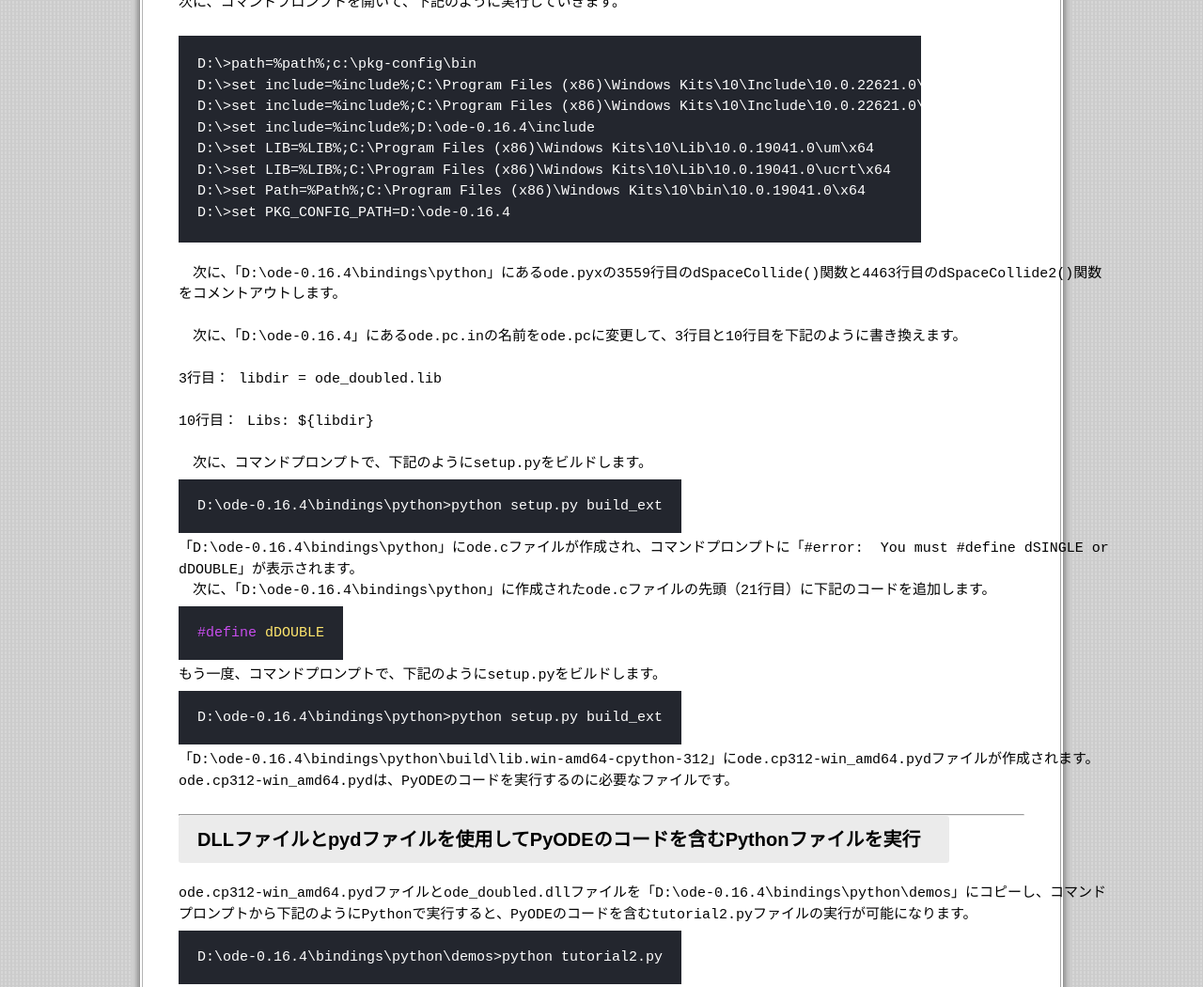
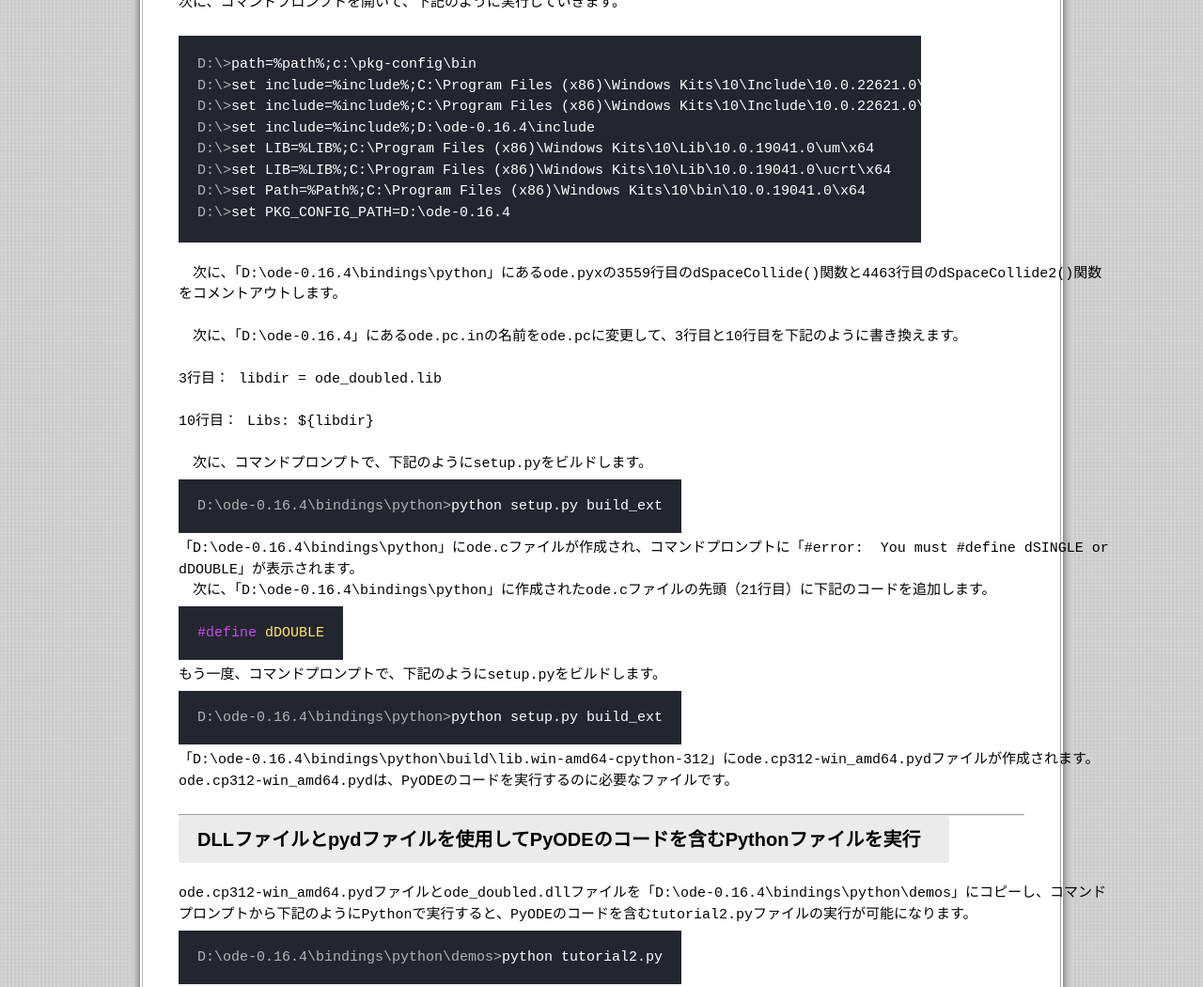
Before and after one commit to hiramatsuyuusuke/portfolio2, a plain HTML site: page index.html in a window 1280 px wide. Shown: the part 2180-3230 px from the top of the page at 94% size. Drawn offline with Linux system fonts and the light colour scheme.

Commit message:
コマンドプロンプト

```diff
--- a/index.html
+++ b/index.html
@@ -109,7 +109,7 @@ space.collide()は、使えなくなっています。また、tutorial3.pyを
 ・Dドライブ直下にode-0.16.4フォルダをコピーします。
 ・コマンドプロンプトで、下記のようにpremake4.exeファイルを実行します。
 
-<code style="background-color:#23262E;padding:20px">D:\ode-0.16.4\build>premake4.exe --with-tests --with-demos vs2010</code>
+<code style="background-color:#23262E;padding:20px"><span style="color:rgb(180, 180, 180)">D:\ode-0.16.4\build></span>premake4.exe --with-tests --with-demos vs2010</code>
 
 ・「D:\ode-0.16.4\build\vs2010\ode.sln」が作成されるので、ode.slnファイルを開きます。
 ・VisualStudio作業画面の上部の「ビルド」タブの下にある「Win32」の欄から「構成マネージャ」を選びます。
@@ -139,14 +139,14 @@ space.collide()は、使えなくなっています。また、tutorial3.pyを
 次に、コマンドプロンプトを開いて、下記のように実行していきます。
 
 <pre style="background-color:#23262E;width:750px;padding:20px">
-<code>D:\>path=%path%;c:\pkg-config\bin
-D:\>set include=%include%;C:\Program Files (x86)\Windows Kits\10\Include\10.0.22621.0\ucrt
-D:\>set include=%include%;C:\Program Files (x86)\Windows Kits\10\Include\10.0.22621.0\shared
-D:\>set include=%include%;D:\ode-0.16.4\include
-D:\>set LIB=%LIB%;C:\Program Files (x86)\Windows Kits\10\Lib\10.0.19041.0\um\x64
-D:\>set LIB=%LIB%;C:\Program Files (x86)\Windows Kits\10\Lib\10.0.19041.0\ucrt\x64
-D:\>set Path=%Path%;C:\Program Files (x86)\Windows Kits\10\bin\10.0.19041.0\x64
-D:\>set PKG_CONFIG_PATH=D:\ode-0.16.4
+<code><span style="color:rgb(180, 180, 180)">D:\></span>path=%path%;c:\pkg-config\bin
+<span style="color:rgb(180, 180, 180)">D:\></span>set include=%include%;C:\Program Files (x86)\Windows Kits\10\Include\10.0.22621.0\ucrt
+<span style="color:rgb(180, 180, 180)">D:\></span>set include=%include%;C:\Program Files (x86)\Windows Kits\10\Include\10.0.22621.0\shared
+<span style="color:rgb(180, 180, 180)">D:\></span>set include=%include%;D:\ode-0.16.4\include
+<span style="color:rgb(180, 180, 180)">D:\></span>set LIB=%LIB%;C:\Program Files (x86)\Windows Kits\10\Lib\10.0.19041.0\um\x64
+<span style="color:rgb(180, 180, 180)">D:\></span>set LIB=%LIB%;C:\Program Files (x86)\Windows Kits\10\Lib\10.0.19041.0\ucrt\x64
+<span style="color:rgb(180, 180, 180)">D:\></span>set Path=%Path%;C:\Program Files (x86)\Windows Kits\10\bin\10.0.19041.0\x64
+<span style="color:rgb(180, 180, 180)">D:\></span>set PKG_CONFIG_PATH=D:\ode-0.16.4
 </code></pre>
 　次に、「D:\ode-0.16.4\bindings\python」にあるode.pyxの3559行目のdSpaceCollide()関数と4463行目のdSpaceCollide2()関数
 をコメントアウトします。
@@ -159,7 +159,7 @@ D:\>set PKG_CONFIG_PATH=D:\ode-0.16.4
 
 　次に、コマンドプロンプトで、下記のようにsetup.pyをビルドします。
 
-<code style="background-color:#23262E;padding:20px">D:\ode-0.16.4\bindings\python>python setup.py build_ext</code>
+<code style="background-color:#23262E;padding:20px"><span style="color:rgb(180, 180, 180)">D:\ode-0.16.4\bindings\python></span>python setup.py build_ext</code>
 
 「D:\ode-0.16.4\bindings\python」にode.cファイルが作成され、コマンドプロンプトに「#error:  You must #define dSINGLE or
 dDOUBLE」が表示されます。
@@ -169,7 +169,7 @@ dDOUBLE」が表示されます。
 
 もう一度、コマンドプロンプトで、下記のようにsetup.pyをビルドします。
 
-<code style="background-color:#23262E;padding:20px">D:\ode-0.16.4\bindings\python>python setup.py build_ext</code>
+<code style="background-color:#23262E;padding:20px"><span style="color:rgb(180, 180, 180)">D:\ode-0.16.4\bindings\python></span>python setup.py build_ext</code>
 
 「D:\ode-0.16.4\bindings\python\build\lib.win-amd64-cpython-312」にode.cp312-win_amd64.pydファイルが作成されます。
 ode.cp312-win_amd64.pydは、PyODEのコードを実行するのに必要なファイルです。
@@ -183,7 +183,7 @@ ode.cp312-win_amd64.pydは、PyODEのコードを実行するのに必要なフ
 ode.cp312-win_amd64.pydファイルとode_doubled.dllファイルを「D:\ode-0.16.4\bindings\python\demos」にコピーし、コマンド
 プロンプトから下記のようにPythonで実行すると、PyODEのコードを含むtutorial2.pyファイルの実行が可能になります。
 
-<code style="background-color:#23262E;padding:20px">D:\ode-0.16.4\bindings\python\demos>python tutorial2.py</code>
+<code style="background-color:#23262E;padding:20px"><span style="color:rgb(180, 180, 180)">D:\ode-0.16.4\bindings\python\demos></span>python tutorial2.py</code>
 
 また、ode.pyxのコードを修正したため、space.collide()が使えなくなっていますが、<span style="color:green">代わりにnear_callback()関数を直接使って
 衝突検出できます。</span>
```
